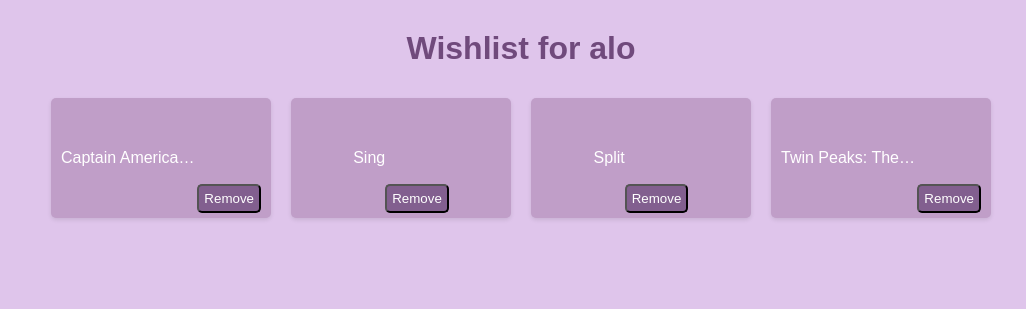
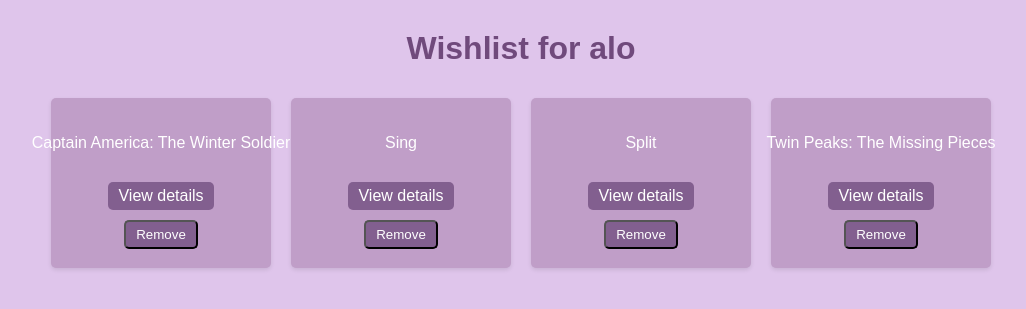
Before and after one commit to mondrita/cineHall_finder, a Flask app: a page that uses app/templates/wishlist.html in a window 1280 px wide. Shown: the part 80-389 px from the top of the page, without its empty margins (119-1145 px from the left). Run offline with Flask 3, Linux system fonts and the light colour scheme.

Commit message:
fixing more bugs

```diff
--- a/app/templates/card_payment.html
+++ b/app/templates/card_payment.html
@@ -32,7 +32,7 @@
     <form action="{{ url_for('card_payment', movie_title=movie_title, username=username) }}" method="post">
         <h2>Card Payment</h2>
         <p>Movie Title: {{ movie_title }}</p>
-        <p>Total Price: ${{ total_price }}</p>
+        <p>Total Price: Tk.{{ total_price }}</p>
         <p>Format: {{ format }}</p>
         <p>Showtime: {{ time }}</p>
         <p>Date: {{ date }}</p>
--- a/app/templates/confirm_refund.html
+++ b/app/templates/confirm_refund.html
@@ -112,7 +112,7 @@
                 <li>Date: {{ ticket.date.strftime('%Y-%m-%d') }}</li>
                 <li>Time: {{ ticket.time }}</li>
                 <li>Format: {{ ticket.format }}</li>
-                <li>Ticket Price: ${{ ticket.ticket_price }}</li>
+                <li>Ticket Price: Tk.{{ ticket.ticket_price }}</li>
             </ul>
         </div>
         <form action="{{ url_for('process_refund', ticket_id=ticket.id) }}" method="post">
--- a/app/templates/mobile_payment.html
+++ b/app/templates/mobile_payment.html
@@ -36,7 +36,7 @@
     <form action="{{ url_for('mobile_payment', movie_title=movie_title, username=username) }}" method="post">
         <h2>Mobile Payment</h2>
         <p>Movie Title: {{ movie_title }}</p>
-        <p>Total Price: ${{ total_price }}</p>
+        <p>Total Price: Tk.{{ total_price }}</p>
         <p>Format: {{ format }}</p>
         <p>Showtime: {{ time }}</p>
         <p>Date: {{ date }}</p>
--- a/app/templates/wishlist.html
+++ b/app/templates/wishlist.html
@@ -49,10 +49,16 @@
             margin: 10px;
             box-shadow: 0 2px 4px rgba(0, 0, 0, 0.1);
             width: 200px;
-            height: 100px;
+            height: 150px;
             display: flex;
+            flex-direction: column; /* Change flex direction to column */
             align-items: center;
             justify-content: center;
+        }
+
+        .movie-info {
+            text-align: center;
+            margin-bottom: 10px;
         }
 
         .movie-title {
@@ -62,16 +68,18 @@
             text-overflow: ellipsis;
             white-space: nowrap;
             max-width: 100%;
+            margin-bottom: 10px; /* Add margin bottom to separate title and buttons */
         }
+
         .wishlist-btn {
             display: inline-block;
-            padding: 5px 5px;
+            padding: 5px 10px; /* Adjust padding for better appearance */
             background-color: #825f8f;
             color: #fff;
             text-decoration: none;
             border-radius: 5px;
             transition: background-color 0.3s ease;
-            margin-top: 80px; /* Add space above button */
+            margin-top: 10px; /* Reduce margin top */
         }
 
         .wishlist-btn:hover {
@@ -85,11 +93,16 @@
     <div class="movie-container">
         {% for entry in wishlist_data %}
             <div class="movie-box">
-                <p class="movie-title">{{ entry.movie.Title }}</p><br><br>
-                <form action="{{ url_for('remove_from_wishlist', Rank=entry.movie.Rank) }}" method="POST">
-                    <input type="hidden" name="username" value="{{ user.username }}">
-                    <button type="submit" class="wishlist-btn" >Remove</button>
-                </form>
+                <div class="movie-info">
+                    <p class="movie-title">{{ entry.movie.Title }}</p>
+                </div>
+                <div class="button-group">
+                    <a href="{{ url_for('movie_page', Rank=entry.movie.Rank, username=username) }}" class="wishlist-btn">View details</a>
+                    <form action="{{ url_for('remove_from_wishlist', Rank=entry.movie.Rank) }}" method="POST">
+                        <input type="hidden" name="username" value="{{ user.username }}">
+                        <button type="submit" class="wishlist-btn" >Remove</button>
+                    </form>
+                </div>
             </div>
         {% endfor %}
     </div>
```
